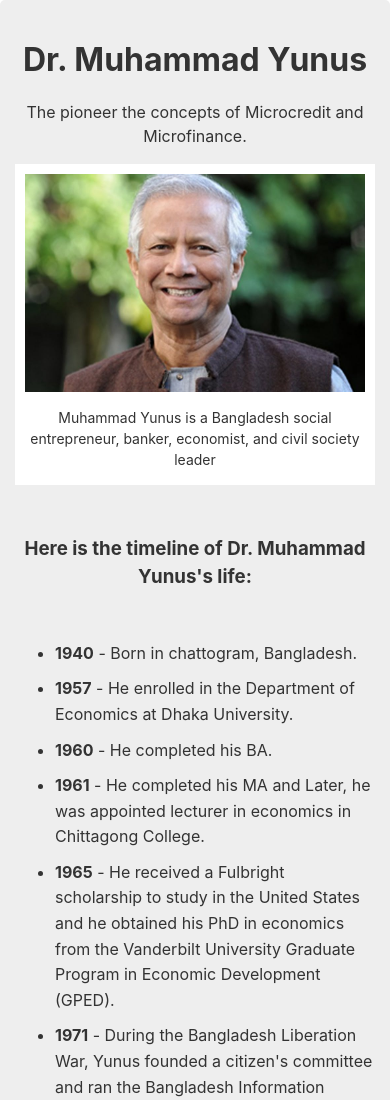
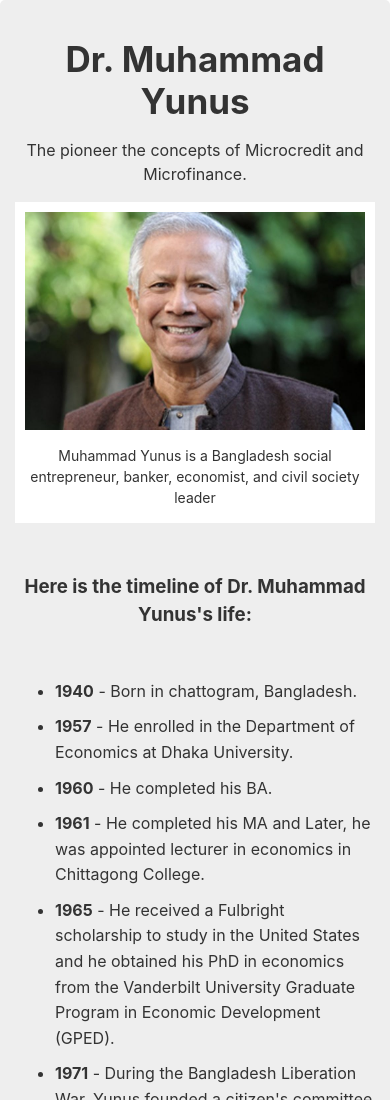
Before and after one commit to shifatConst/dr.younus-tribute, a plain HTML site: page index.html in a window 390 px wide. Shown: the top 1100 px of the page. Drawn offline with Linux system fonts and the light colour scheme.

Commit message:
bug fixed

```diff
--- a/style.css
+++ b/style.css
@@ -13,7 +13,7 @@ h1{
   text-size: 4rem;
   margin-bottom: 0;
 }
-@@media (max-width: 460px) {
+@media (max-width: 460px) {
   h1{
     font-size: 3.5rem;
     line-height: 1.2;
```
